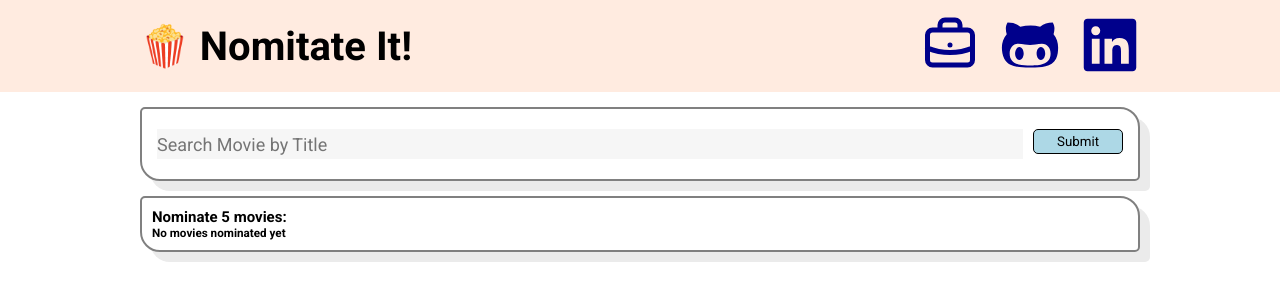
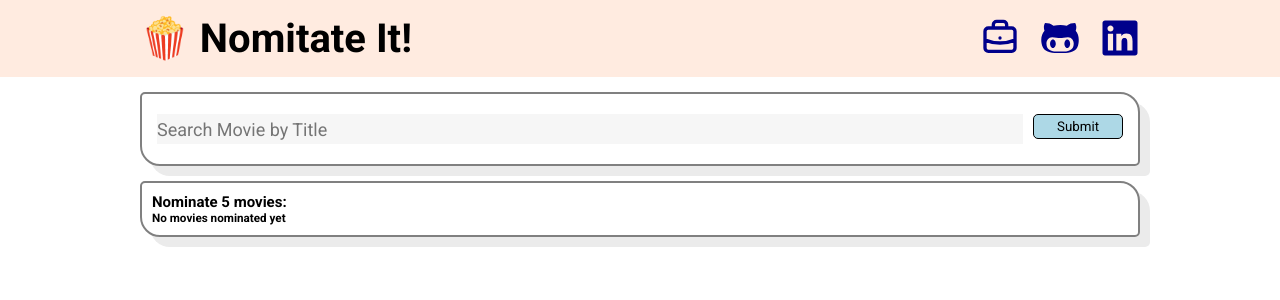
Before and after one commit to zkiu/nominate_it, a React (Create React App) app: page / in a window 1280 px wide. Shown: the top 300 px of the page. Built offline with nearby package versions, Linux system fonts and the light colour scheme.

Commit message:
change header btn link size

```diff
--- a/src/components/HeaderBtnComp/_HeaderBtnComp.scss
+++ b/src/components/HeaderBtnComp/_HeaderBtnComp.scss
@@ -11,8 +11,8 @@
 	.profileBtn {
 		position: relative;
 		margin-left: 2rem;
-		height: 6rem;
-		width: 6rem;
+		height: 4rem;
+		width: 4rem;
 		color: darkblue;
 		transition: all 0.3s;
 
```
